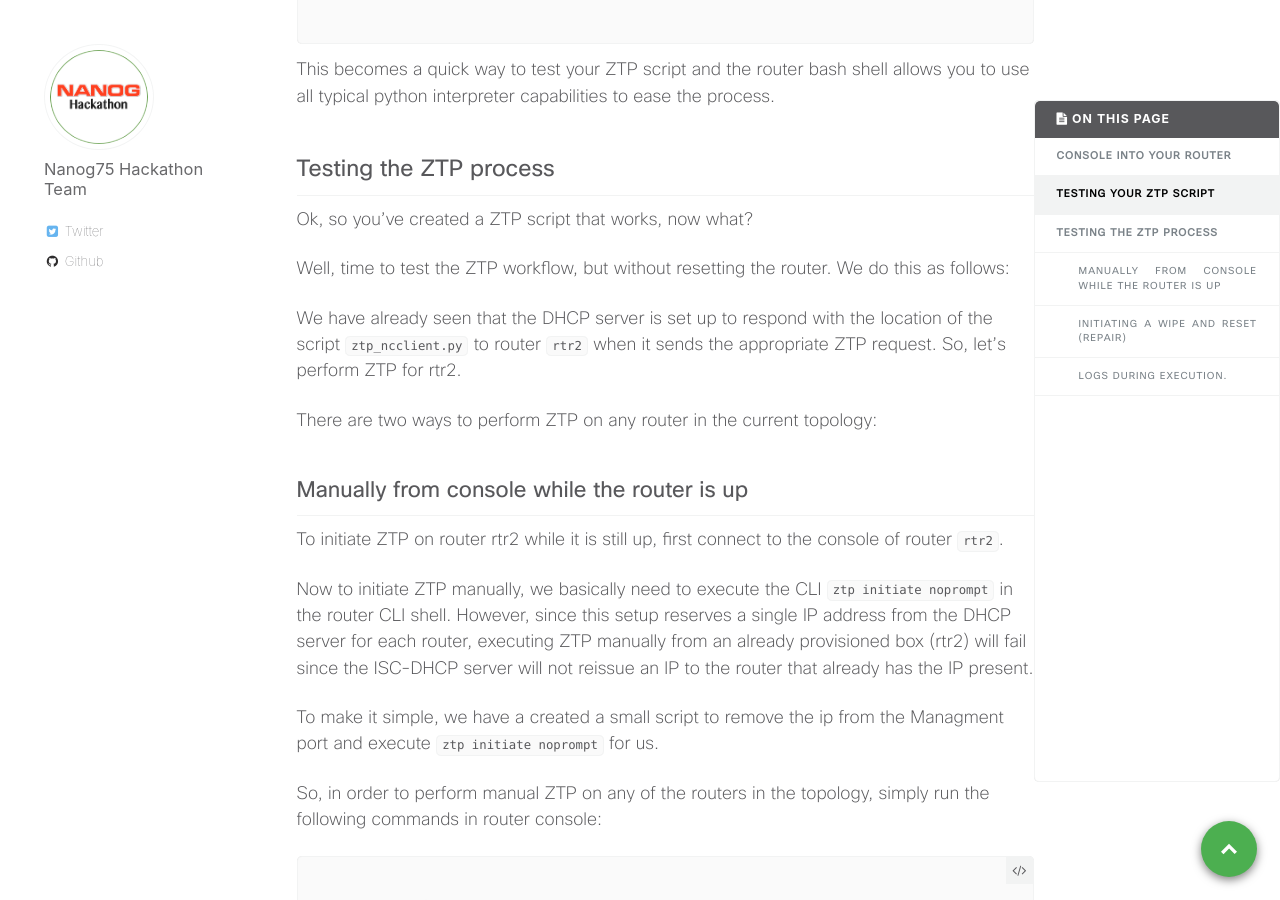
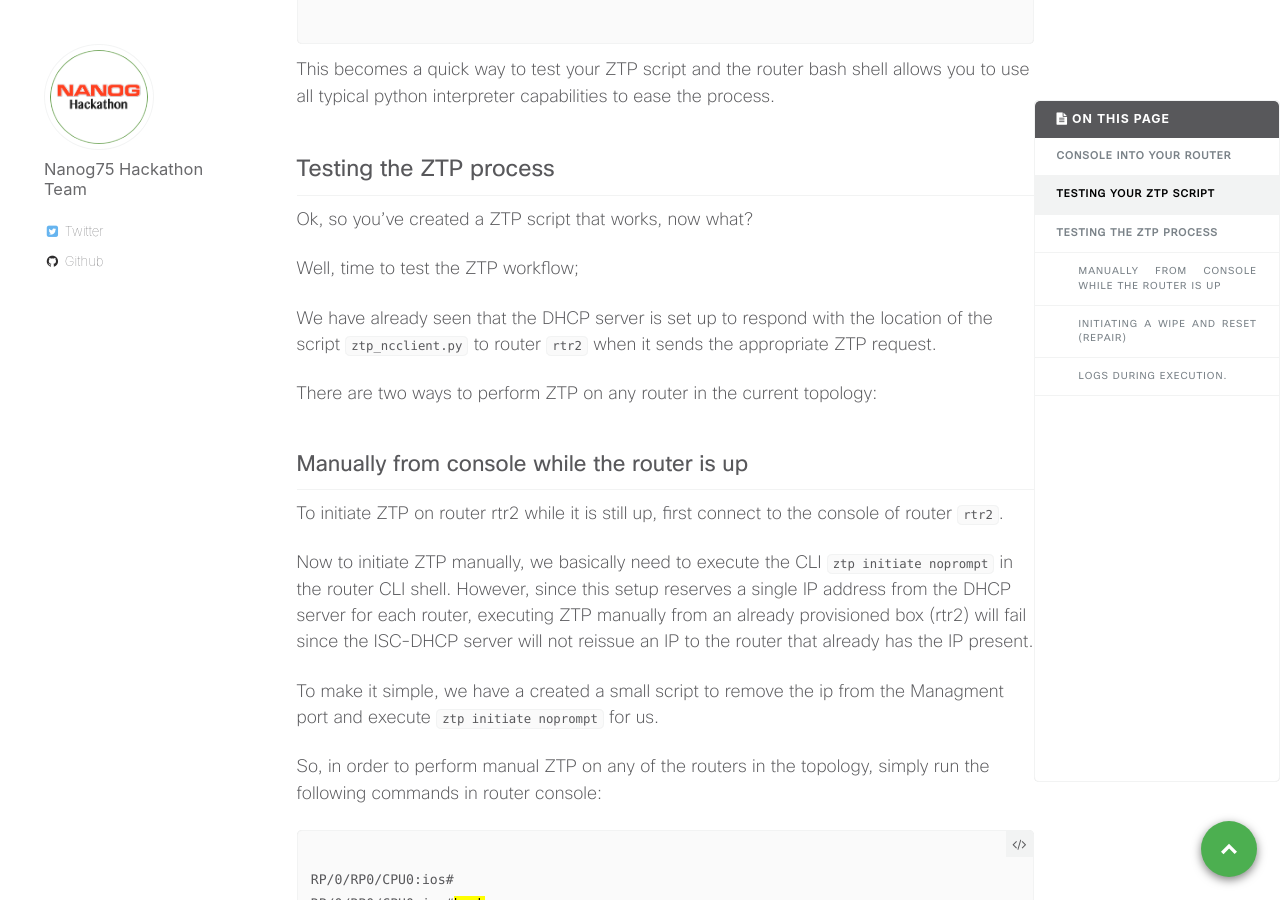
Before and after one commit to nanog75/hackathon, a Jekyll site: the page built from _day0/2019-02-17-step-2-performing-ztp.md, in a window 1280 px wide and 900 px high, scrolled down 3918 px. Built offline with Jekyll 4.4.1, drawn with Linux system fonts in a browser that asks for light colours.

Commit message:
Create 2019-02-17-step-2-performing-ztp.md

```diff
--- a/_day0/2019-02-17-step-2-performing-ztp.md
+++ b/_day0/2019-02-17-step-2-performing-ztp.md
@@ -182,10 +182,9 @@ This becomes a quick way to test your ZTP script and the router bash shell allow
 
 Ok, so you've created a ZTP script that works, now what?
 
-Well, time to test the ZTP workflow, but without resetting the router. We do this as follows:
+Well, time to test the ZTP workflow;
 
-We have already seen that the DHCP server is set up to respond with the location of the script `ztp_ncclient.py` to router `rtr2` when it sends the appropriate ZTP request. So, let's perform
-ZTP for rtr2.
+We have already seen that the DHCP server is set up to respond with the location of the script `ztp_ncclient.py` to router `rtr2` when it sends the appropriate ZTP request.
 
 There are two ways to perform ZTP on any router in the current topology:
 
```
